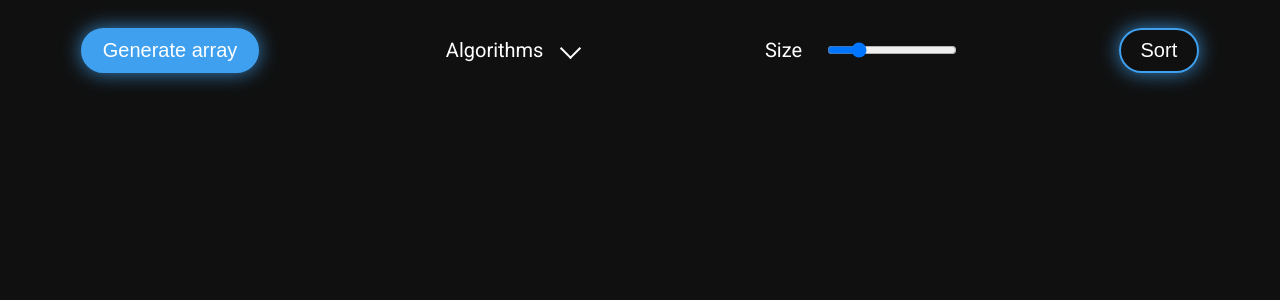
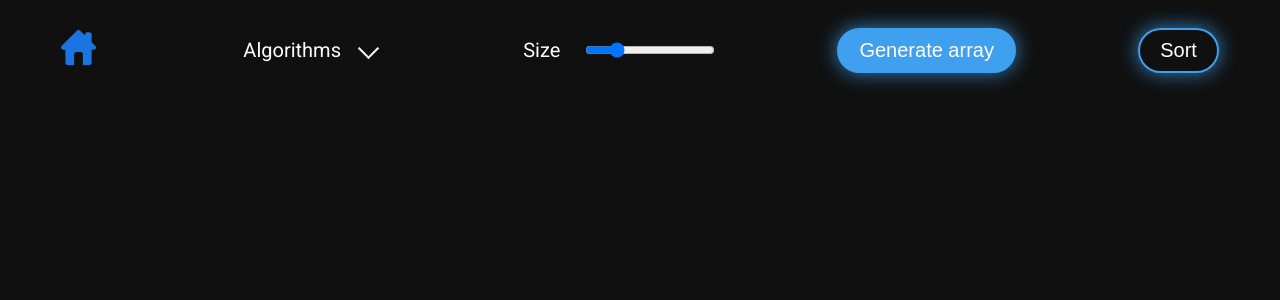
Before and after one commit to puzika/AlgoVis, a React (Vite) app: page /sorting in a window 1280 px wide. Shown: the top 300 px of the page. Built offline with nearby package versions, Linux system fonts and the light colour scheme.

Commit message:
moved toolbar into components and added home link

```diff
--- /dev/null
+++ b/src/components/toolbar/toolbar.component.jsx
@@ -0,0 +1,9 @@
+import * as S from './toolbar.styles';
+
+export default function Toolbar({children}) {
+   return (
+      <S.ToolBar>
+         {children}
+      </S.ToolBar>
+   )
+}
--- /dev/null
+++ b/src/components/toolbar/toolbar.styles.jsx
@@ -0,0 +1,9 @@
+import styled from "styled-components";
+import * as svar from '../../variables.styles';
+
+export const ToolBar = styled.header`
+   display: flex;
+   justify-content: space-around;
+   align-items: center;
+   height: 10rem;
+`;
--- a/src/routes/sorting/sorting.component.jsx
+++ b/src/routes/sorting/sorting.component.jsx
@@ -1,13 +1,16 @@
-import * as S from './sorting.styles';
+import { Link } from 'react-router-dom';
+import Toolbar from '../../components/toolbar/toolbar.component';
 import Button, { ButtonTypes } from '../../components/button/button.component';
 import Dropdown from '../../components/dropdown/dropdown.component';
 import DropdownItem from '../../components/dropdown-item/dropdown-item.component';
 import RangeSlider from '../../components/range-slider/range-slider.component';
+import HomeIcon from '../../assets/home.svg';
+import * as S from './sorting.styles';
 
 export default function Sorting() {
    return (
-      <S.ToolBar>
-         <Button name={'Generate array'} styleType={ButtonTypes.filled} />
+      <Toolbar>
+         <Link to={'/'}><S.Img src={HomeIcon} /></Link>
          <Dropdown name={'Algorithms'}>
             <DropdownItem name={'Heap Sort'} />
             <DropdownItem name={'Merge Sort'} />
@@ -16,7 +19,8 @@ export default function Sorting() {
             <DropdownItem name={'Bubble Sort'} />
          </Dropdown>
          <RangeSlider width={'15%'} min='10' max='200' startValue={'50'} />
+         <Button name={'Generate array'} styleType={ButtonTypes.filled} />
          <Button name={'Sort'} styleType={ButtonTypes.transparent} />
-      </S.ToolBar>
+      </Toolbar>
    )
 }
--- a/src/routes/sorting/sorting.styles.jsx
+++ b/src/routes/sorting/sorting.styles.jsx
@@ -1,9 +1,6 @@
 import * as svar from '../../variables.styles';
 import styled from "styled-components";
 
-export const ToolBar = styled.header`
-   display: flex;
-   justify-content: space-around;
-   align-items: center;
-   height: 10rem;
-`;
+export const Img = styled.img`
+   height: 3.5rem;
+`
```
Also changed, not shown: src/assets/home.svg (added).
